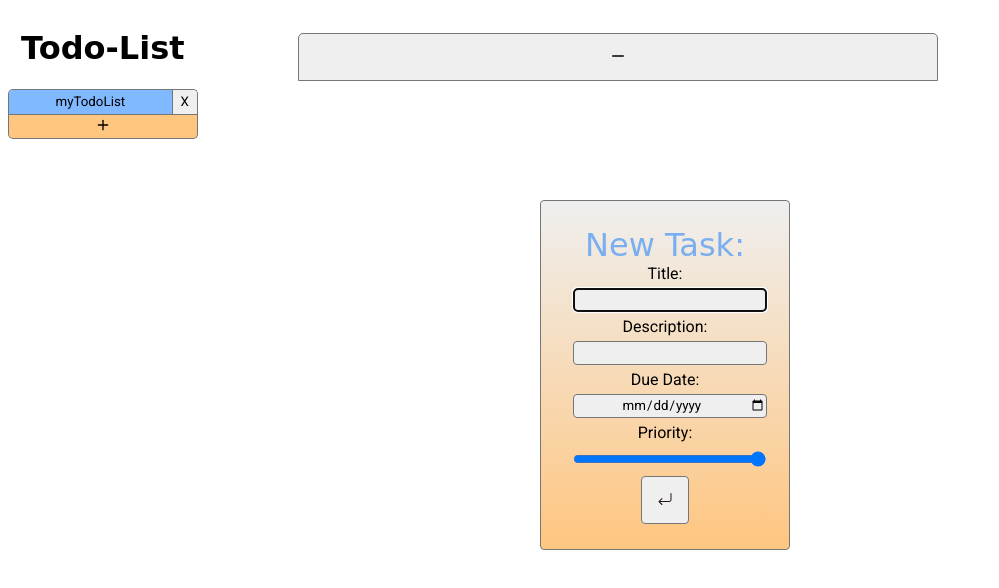
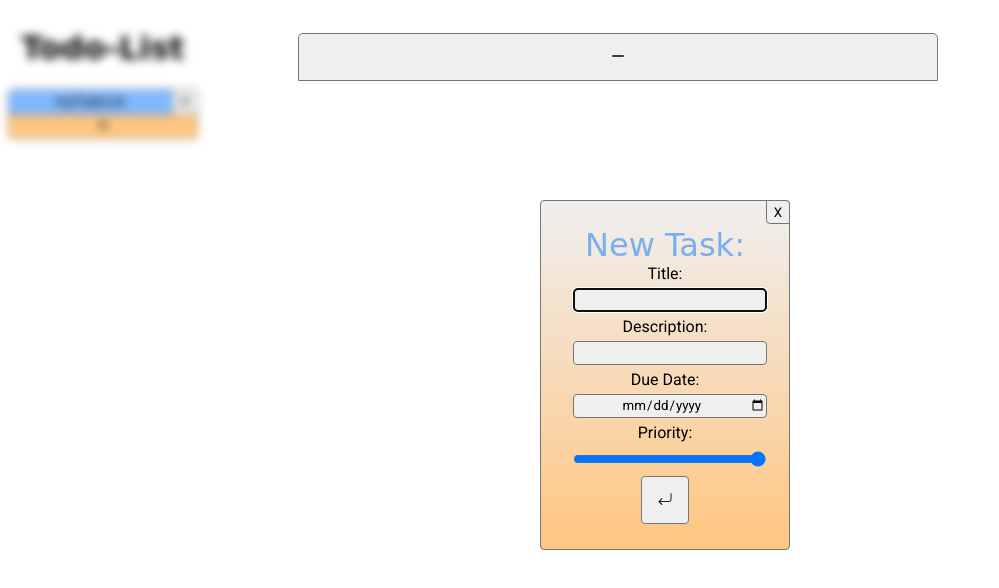
Before and after one commit to bbqbop/todo-list, a website built with webpack: page index.html in a window 1280 px wide. Both pictures are taken after a click on the button "+ add new task (space)". Shown: the whole page, without its empty margins (0-999 px from the left). Built offline with nearby package versions, Linux system fonts and the light colour scheme; a web font is replaced by a local one.

Commit message:
add blur to projectForm, closeBtn taskForm

```diff
--- a/src/index.js
+++ b/src/index.js
@@ -58,7 +58,6 @@ const UIController = (function eventListeners(){
         if(e.target.id === 'taskForm') {
             handleUserInput.createTask(e);
             handleUserInput.toggleForm('task')
-            handleUserInput.toggleBlur();
         }
         if(e.target.id === 'projectForm') {
             handleUserInput.createProject(e);
@@ -78,12 +77,16 @@ const UIController = (function eventListeners(){
     addTaskBtn.addEventListener('click', () => {
         if (handleUserInput.isFormOpen) return;
         handleUserInput.toggleForm('task');
-        handleUserInput.toggleBlur();
     });
+
+    const closeFormBtn = document.querySelector('.closeBtn');
+    closeFormBtn.addEventListener('click', (e)=> {
+        handleUserInput.toggleForm(e.target.id);
+    })
+
     document.addEventListener('keydown', (e) => {
         if (e.key === " " && !handleUserInput.isFormOpen){
             handleUserInput.toggleForm('task');
-            handleUserInput.toggleBlur();
         }
         if (e.key === "ArrowRight" || e.key === "ArrowDown"){
             handleUserInput.focusNextTask();
@@ -271,12 +274,13 @@ const handleUserInput = {
         projects.focus(this.getIdx(e));
     },
     toggleForm : function(target) {
-        const form = document.querySelector(`.${target}Form`);
+        const form = document.querySelector(`.${target}FormWrapper`);
         form.classList.toggle('toggleForm')
         const firstInput = document.querySelector(`.${target}Form input`);
         firstInput.focus();
         this.isFormOpen = !this.isFormOpen;
         this.toggleBtn(target);
+        this.toggleBlur(target);
     },
     toggleBtn : function(target) {
         target = target[0].toUpperCase() + target.slice(1);
@@ -303,9 +307,15 @@ const handleUserInput = {
             }
     }
     },
-    toggleBlur : function() {
-        const elementsToBlur = document.querySelectorAll('.todoView, .focusTask');
-        elementsToBlur.forEach(element => element.classList.toggle('blur'));
+    toggleBlur : function(target) {
+        if (target === 'task'){
+            const elementsToBlur = document.querySelectorAll('.todoView, .focusTask, .projectSidebar');
+            elementsToBlur.forEach(element => element.classList.toggle('blur'));
+        }
+        else {
+            const elementsToBlur = document.querySelector('.main');
+            elementsToBlur.classList.toggle('blur');
+        }
     },
     getIdx : function(e){
         return parseInt(e.target.dataset.idx);
--- a/src/style.css
+++ b/src/style.css
@@ -52,15 +52,15 @@ button:hover {
     background-color: var(--blueFull);
 }
 .blur {
-    filter:blur(15px);
+    filter:blur(5px);
 }
 
-form {
+.taskFormWrapper, .projectFormWrapper{
     display: none;
 }
 
 .toggleForm {
-    display: flex;
+    display: block;
 }
 
 .taskPriority {
@@ -381,23 +381,37 @@ form {
 
 /* taskform */
 
-.taskForm {
+.taskFormWrapper {
     position: absolute;
     top: 25vh;
     left: calc(50vw - 100px);
+    height: 350px;
+    width: 250px;
+}
+
+.taskFormWrapper .closeBtn {
+    position: absolute;
+    right: 0;
+    top: 0;
+    width: 1.5rem;
+    height: 1.5rem;
+    border: solid 1px var(--gray);
+    border-radius: 0 4px 0 4px;
+}
+
+.taskForm {
+    display: flex;
     flex-direction: column;
     justify-content: center;
     align-items: center;
     padding: 25px;
-    height: 350px;
-    width: 250px;
     border-radius: 4px;
     border: solid 1px var(--gray);
     text-align: center;
     background-image: linear-gradient(var(--graySoft), var(--comp));
 }
 
-.taskForm legend:first-child {
+.taskForm legend:first-of-type {
     font-family: var(--sketch);
     color: var(--blue);
     font-size: 2rem;
--- a/src/ui.js
+++ b/src/ui.js
@@ -1,5 +1,5 @@
 import { exportList as projects, findCurrentProject, findCurrentTask } from "./index.js";
-import { iconPlus, iconMinus, iconEnter } from "./icons.js";
+import { iconPlus, iconMinus, iconEnter, iconDelete } from "./icons.js";
 
 export default function initializeUI(){
     const content = document.querySelector('.content');
@@ -227,6 +227,11 @@ export default function initializeUI(){
     const taskFormWrapper = document.createElement('div');
     taskFormWrapper.classList.add('taskFormWrapper');
 
+    const closeBtn = document.createElement('button');
+    closeBtn.classList.add('closeBtn');
+    closeBtn.id = 'task'
+    closeBtn.textContent = 'X';
+
     const taskForm = document.createElement('form');
     taskForm.classList.add('taskForm');
     taskForm.id = 'taskForm';
@@ -247,7 +252,7 @@ export default function initializeUI(){
     taskSubmit.append(iconEnterClone);
     taskForm.append(taskSubmit);
 
-    taskFormWrapper.append(taskForm)
+    taskFormWrapper.append(closeBtn,taskForm)
     main.append(taskFormWrapper);
 
     const addRangeInputAttrs = function(selector){
```
